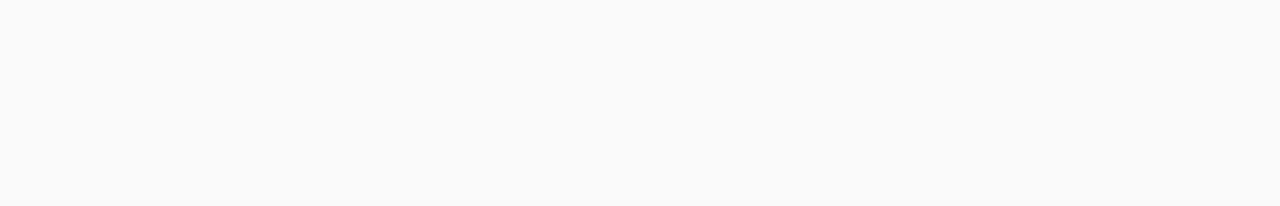
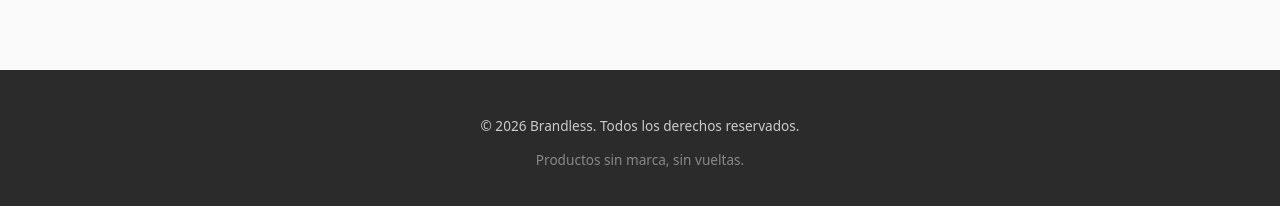
Before and after one commit to LucasReynoso4/brandless-react, a React app: page /category/accesorios in a window 1280 px wide. Shown: the part 584-790 px from the top of the page. Built offline with nearby package versions, Linux system fonts and the light colour scheme; no server answers; the database is empty; the HTML template or start-up script is replaced by a standard one.

Commit message:
Agrega footer, mejora imágenes de productos y ajustes de diseño; actualiza README con URL de producción

```diff
--- a/src/App.jsx
+++ b/src/App.jsx
@@ -2,6 +2,7 @@
 import { CartProvider } from './context/CartContext'
 import { AuthProvider } from './context/AuthContext'
 import Navbar from './components/Navbar'
+import Footer from './components/Footer'
 import ItemListContainer from './components/ItemListContainer'
 import ItemDetailContainer from './components/ItemDetailContainer'
 import Cart from './components/Cart'
@@ -17,7 +18,9 @@
     <AuthProvider>
       <CartProvider>
         <BrowserRouter>
+          <div className="app-shell">
             <Navbar />
+            <main className="app-main">
               <Routes>
                 <Route path="/" element={<ItemListContainer greeting="¡Bienvenidos a Brandless!" />} />
                 <Route path="/category/:categoryId" element={<ItemListContainer />} />
@@ -35,6 +38,9 @@
                 />
                 <Route path="*" element={<NotFound />} />
               </Routes>
+            </main>
+            <Footer />
+          </div>
         </BrowserRouter>
       </CartProvider>
     </AuthProvider>
--- /dev/null
+++ b/src/components/Footer.jsx
@@ -0,0 +1,10 @@
+function Footer() {
+  return (
+    <footer className="footer">
+      <p>© {new Date().getFullYear()} Brandless. Todos los derechos reservados.</p>
+      <p className="footer-tagline">Productos sin marca, sin vueltas.</p>
+    </footer>
+  )
+}
+
+export default Footer
--- a/src/index.css
+++ b/src/index.css
@@ -383,3 +383,44 @@
   padding: 2rem 1rem;
   color: #666;
 }
+
+.app-shell {
+  display: flex;
+  flex-direction: column;
+  min-height: 100vh;
+}
+
+.app-main {
+  flex: 1;
+}
+
+.footer {
+  text-align: center;
+  padding: 2rem 1rem;
+  background-color: var(--color-accent);
+  color: #ccc;
+  font-size: 0.85rem;
+}
+
+.footer-tagline {
+  margin-top: 0.25rem;
+  color: #888;
+}
+
+.item-card {
+  transition: transform 0.15s ease, box-shadow 0.15s ease;
+}
+
+.item-card:hover {
+  transform: translateY(-4px);
+  box-shadow: 0 6px 16px rgba(0, 0, 0, 0.08);
+}
+
+.item-card-img,
+.item-detail-img {
+  background-color: #eee;
+}
+
+.item-list-container h1 {
+  margin-bottom: 2rem;
+}
```
Also changed, not shown: 1 other file (tests, documents, lock files or other folders). Lines whose indentation alone changed are shown as unchanged.
